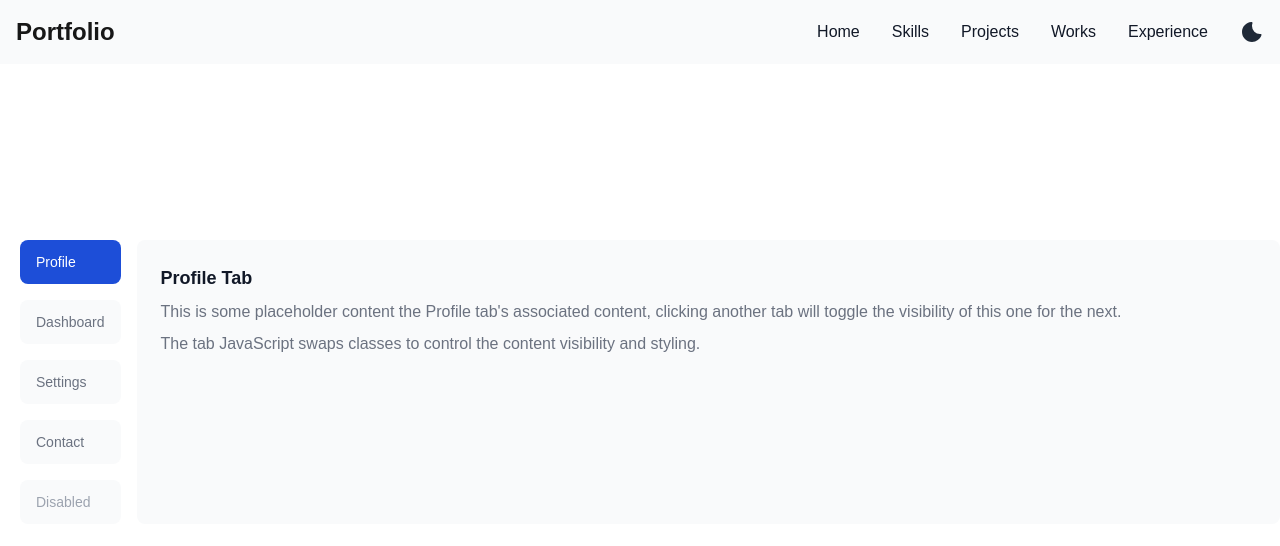
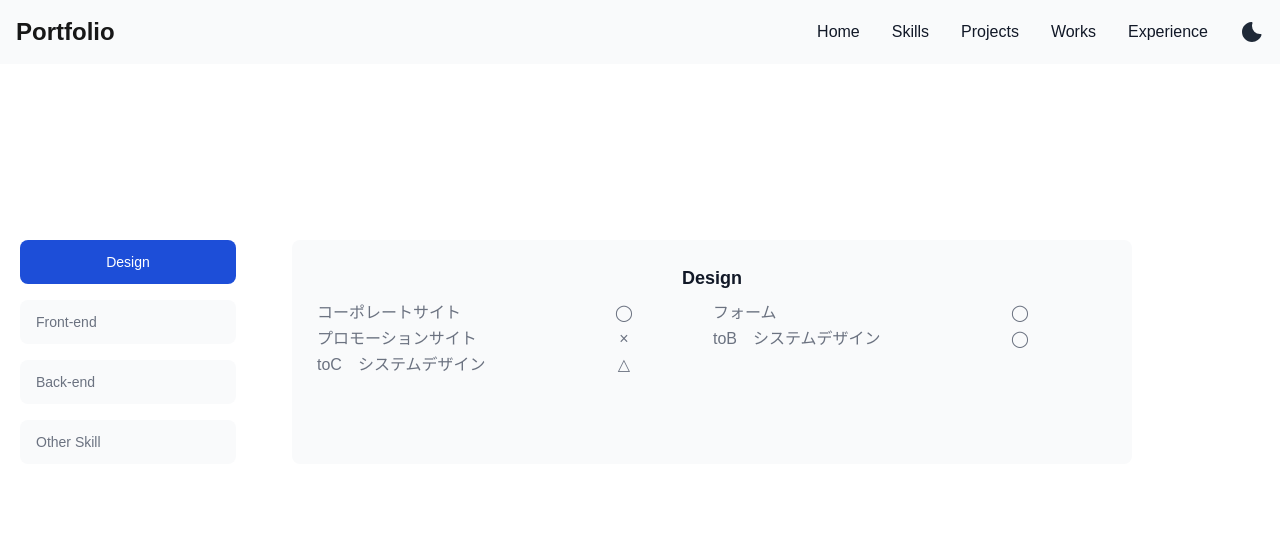
Before and after one commit to akiaki0505/portfolio, a Next.js app: page /skills in a window 1280 px wide. Shown: the top 546 px of the page. Built offline with nearby package versions, Linux system fonts and the light colour scheme.

Commit message:
skillsの画面を変更

```diff
--- a/app/components/navber.tsx
+++ b/app/components/navber.tsx
@@ -34,7 +34,7 @@ export const Navbar = () => {
     } dark:text-white md:dark:hover:text-teal-500 dark:hover:bg-gray-700 dark:hover:text-white md:dark:hover:bg-transparent`;
 
   return (
-    <nav className="border-gray-200 bg-gray-50 dark:bg-gray-900 dark:border-gray-700">
+    <nav className="border-gray-200 bg-gray-50 dark:bg-neutral-900 dark:border-gray-700">
       <div className="max-w-screen-xl flex flex-wrap items-center justify-between mx-auto p-4">
         <a href="#" className="flex items-center space-x-3 rtl:space-x-reverse">
           <span className="self-center text-2xl font-semibold whitespace-nowrap dark:text-white">Portfolio</span>
--- a/app/skills/page.tsx
+++ b/app/skills/page.tsx
@@ -1,4 +1,4 @@
-import React from 'react'
+import React, { PureComponent }  from 'react';
 import { Navbar } from '@/app/components/navber';
 
 export default function Skills() {
@@ -7,36 +7,48 @@ export default function Skills() {
         <Navbar />
 
         <div className="pt-44 pl-5 md:flex">
-        <ul className="flex-column space-y space-y-4 text-sm font-medium text-gray-500 dark:text-gray-400 md:me-4 mb-4 md:mb-0">
+            <ul className="flex-column space-y space-y-4 pr-10 w-64 text-sm font-medium text-gray-500 dark:text-gray-400 md:me-4 mb-4 md:mb-0">
                 <li>
-                <a href="#" className="inline-flex items-center px-4 py-3 text-white bg-blue-700 rounded-lg active w-full dark:bg-blue-600" aria-current="page">
-                    Profile
+                    <a href="#" className="inline-flex items-center justify-center px-4 py-3 text-white bg-blue-700 rounded-lg active w-full dark:bg-emerald-500">
+                        Design
                     </a>
                 </li>
                 <li>
-                <a href="#" className="inline-flex items-center px-4 py-3 rounded-lg hover:text-gray-900 bg-gray-50 hover:bg-gray-100 w-full dark:bg-gray-800 dark:hover:bg-gray-700 dark:hover:text-white">
-                    Dashboard
+                    <a href="#" className="inline-flex items-center px-4 py-3 rounded-lg hover:text-gray-900 bg-gray-50 hover:bg-gray-100 w-full dark:bg-neutral-900 dark:hover:bg-gray-700 dark:hover:text-white">
+                        Front-end
                     </a>
                 </li>
                 <li>
-                <a href="#" className="inline-flex items-center px-4 py-3 rounded-lg hover:text-gray-900 bg-gray-50 hover:bg-gray-100 w-full dark:bg-gray-800 dark:hover:bg-gray-700 dark:hover:text-white">
-                    Settings
+                    <a href="#" className="inline-flex items-center px-4 py-3 rounded-lg hover:text-gray-900 bg-gray-50 hover:bg-gray-100 w-full dark:bg-neutral-900 dark:hover:bg-gray-700 dark:hover:text-white">
+                        Back-end
                     </a>
                 </li>
                 <li>
-                <a href="#" className="inline-flex items-center px-4 py-3 rounded-lg hover:text-gray-900 bg-gray-50 hover:bg-gray-100 w-full dark:bg-gray-800 dark:hover:bg-gray-700 dark:hover:text-white">
-                    Contact
+                    <a href="#" className="inline-flex items-center px-4 py-3 rounded-lg hover:text-gray-900 bg-gray-50 hover:bg-gray-100 w-full dark:bg-neutral-900 dark:hover:bg-gray-700 dark:hover:text-white">
+                        Other Skill
                     </a>
                 </li>
-            <li>
-                <a className="inline-flex items-center px-4 py-3 text-gray-400 rounded-lg cursor-not-allowed bg-gray-50 w-full dark:bg-gray-800 dark:text-gray-500">
-                Disabled</a>
-            </li>
             </ul>
-        <div className="p-6 bg-gray-50 text-medium text-gray-500 dark:text-gray-400 dark:bg-gray-800 rounded-lg w-full">
-            <h3 className="text-lg font-bold text-gray-900 dark:text-white mb-2">Profile Tab</h3>
-            <p className="mb-2">This is some placeholder content the Profile tab's associated content, clicking another tab will toggle the visibility of this one for the next.</p>
-            <p>The tab JavaScript swaps classes to control the content visibility and styling.</p>
+            <div className="p-6 bg-gray-50 text-medium text-gray-500 dark:text-gray-400 dark:bg-neutral-900 rounded-lg w-8/12">
+                <h3 className="text-lg text-center font-bold text-gray-900 dark:text-white mb-2">Design</h3>
+                <table className="w-full">
+                    <tr>
+                        <td className="w-40">コーポレートサイト</td>
+                        <td className="w-32 text-center">◯</td>
+                        <td className="w-40">フォーム</td>
+                        <td className="w-32 text-center">◯</td>
+                    </tr>
+                    <tr>
+                        <td className="w-40">プロモーションサイト</td>
+                        <td className="w-32 text-center">×</td>
+                        <td className="w-40">toB　システムデザイン</td>
+                        <td className="w-32 text-center">◯</td>
+                    </tr>
+                    <tr>
+                        <td className="w-40">toC　システムデザイン</td>
+                        <td className="w-32 text-center">△</td>
+                    </tr>
+                </table>
             </div>
         </div>
     </>
```
Lines whose indentation alone changed are shown as unchanged.
